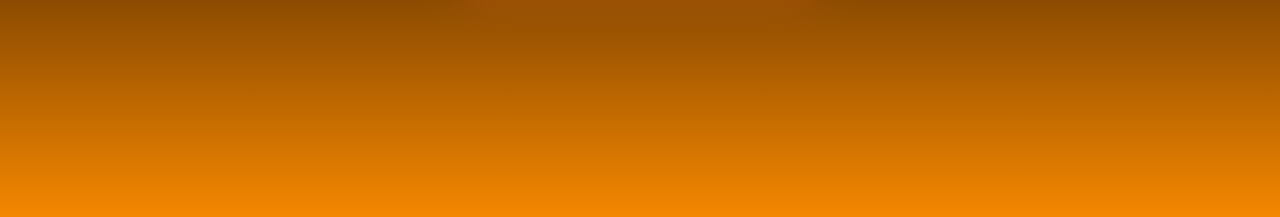
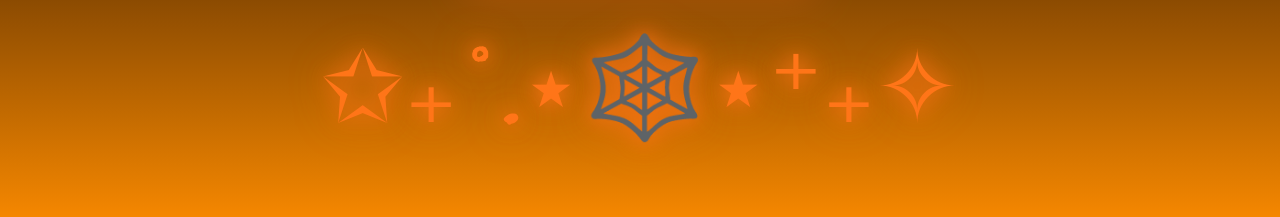
Before and after one commit to Happy-Gonga/Happy-Gonga.github.io, a plain HTML site: page halloween.html in a window 1280 px wide. Shown: the part 703-920 px from the top of the page. Drawn offline with Linux system fonts and the light colour scheme.

Commit message:
Update halloween.html

```diff
--- a/halloween.html
+++ b/halloween.html
@@ -15,7 +15,7 @@
   <div class="bat" style="animation-delay: 2s; top: 30%; animation-duration: 10s;"></div>
   <div class="bat" style="animation-delay: 4s; top: 15%; animation-duration: 9s;"></div>
   <img src="https://i.pinimg.com/736x/78/14/2c/78142c99f41ce72bf80e1d472ecec8e9.jpg" alt="Czarny kot Halloween" class="cat-image" >
-
+<div class="pumpkin">✩₊˚.⋆🕸️⋆⁺₊✧</div>
 </body>
 
 </html>
```
